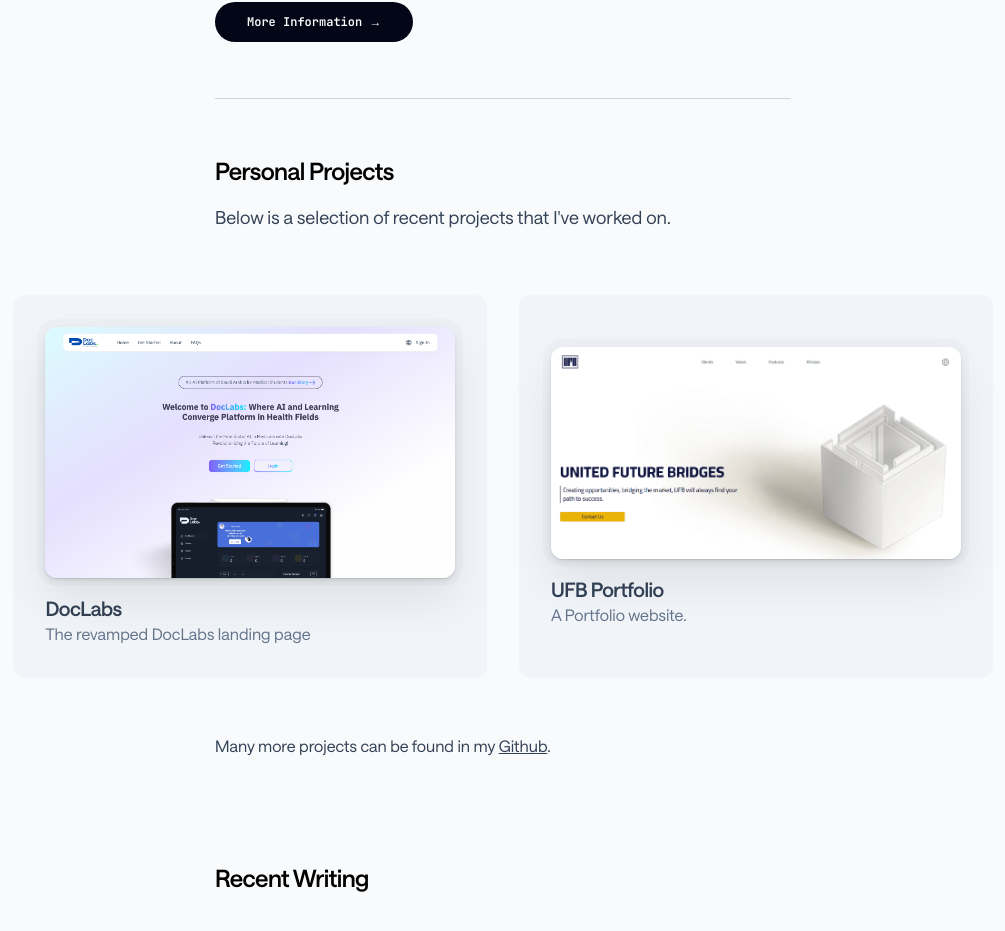
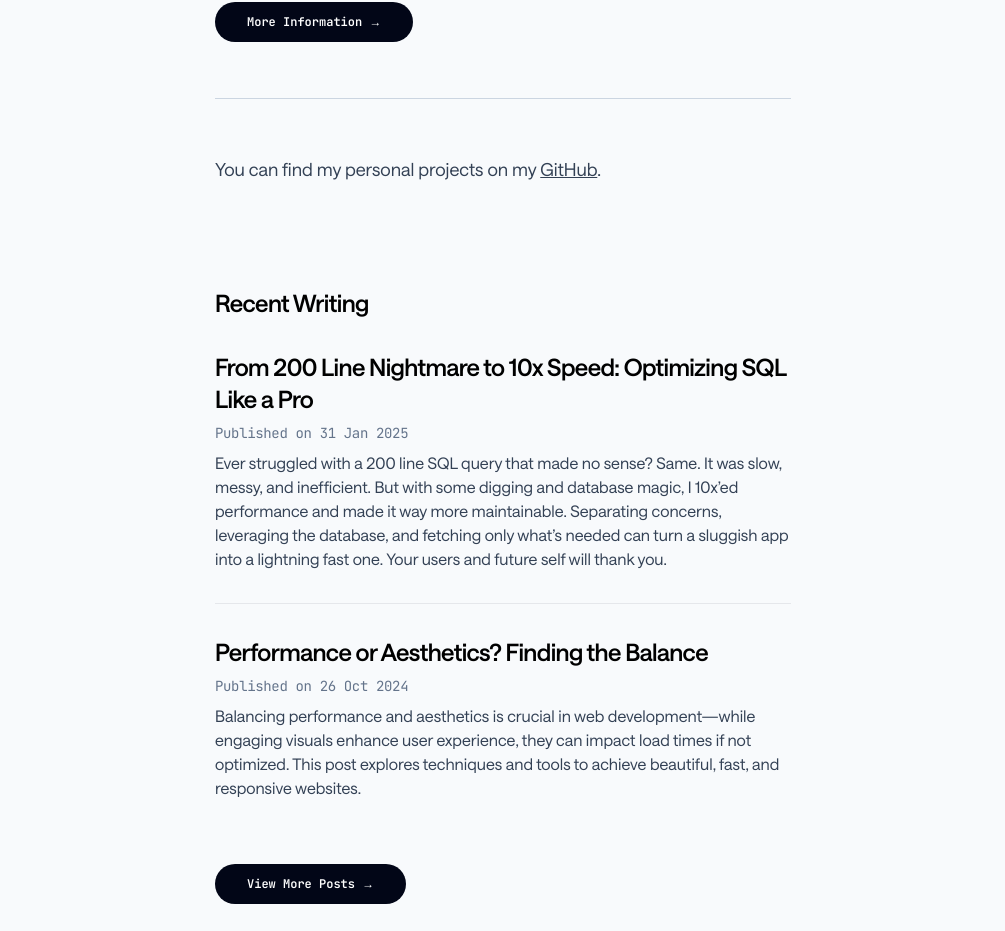
Before and after one commit to AlshehriAli0/portfolio-v2, a Next.js app: page / in a window 1280 px wide. Shown: the part 304-1235 px from the top of the page, without its empty margins (137-1142 px from the left). Built offline with nearby package versions, Linux system fonts and the light colour scheme.

Commit message:
refactor: Remove personal projects section and update GitHub link

```diff
--- a/app/components/Transition.tsx
+++ b/app/components/Transition.tsx
@@ -1,6 +1,6 @@
-'use client';
+"use client";
 
-import { motion } from 'framer-motion';
+import { motion } from "framer-motion";
 
 export default function Transition({
   children,
@@ -11,13 +11,8 @@ export default function Transition({
     <motion.div
       initial={{ y: 15, opacity: 0 }}
       animate={{ y: 0, opacity: 1 }}
-      exit={{
-        opacity: 0,
-        transition: {
-          duration: 0,
-        },
-      }}
-      transition={{ ease: 'easeInOut', duration: 0.5 }}
+      exit={{ y: -15, opacity: 0 }}
+      transition={{ ease: "easeOut", duration: 0.4 }}
     >
       {children}
     </motion.div>
--- a/app/page.tsx
+++ b/app/page.tsx
@@ -1,9 +1,7 @@
 import Link from "next/link";
-import Image from "next/image";
 import { Metadata } from "next";
 
 import { ArticleLink } from "./components/article-link";
-import clsx from "clsx";
 import { getAllPosts } from "@/lib/articles";
 import { Title } from "@/app/components/title";
 
@@ -12,26 +10,6 @@ export const metadata: Metadata = {
     canonical: "https://ali-sh.com/",
   },
 };
-
-const projects: {
-  href?: string;
-  title: string;
-  description: string;
-  image: string;
-}[] = [
-  {
-    title: "DocLabs",
-    href: "https://doclabs.app/",
-    description: "The revamped DocLabs landing page",
-    image: "/doclabs.png",
-  },
-  {
-    title: "UFB Portfolio",
-    href: "https://ufbsa.com/",
-    description: "A Portfolio website.",
-    image: "/ufb.png",
-  },
-];
 
 export const dynamic = "force-static";
 
@@ -64,49 +42,10 @@ export default async function Home() {
       </section>
 
       <section className="pb-16">
-        <Title as="h2" variant="secondary" className="mb-4">
-          Personal Projects
-        </Title>
-
         <p className="text-slate-700 text-lg">
-          Below is a selection of recent projects that I&apos;ve worked on.
-        </p>
-        <div className="lg:w-[170%] lg:-ml-[35%] grid grid-cols-1 md:grid-cols-2 grid-flow-dense gap-8 mt-16">
-          {projects.map((project) => {
-            const isLink = !!project.href;
-            const WrappingComponent = isLink ? Link : "div";
-
-            return (
-              <WrappingComponent
-                href={project.href ?? "/"}
-                key={project.title}
-                className={clsx(
-                  "flex flex-col justify-center bg-slate-100 hover:bg-slate-200/55 hover:shadow-md group transition-colors rounded-xl p-8"
-                )}
-              >
-                <div className="relative rounded-xl mb-4 shadow-project">
-                  <Image
-                    width={450}
-                    height={240}
-                    src={project.image}
-                    alt=""
-                    className="rounded-xl bg-cover"
-                  />
-                </div>
-                <h3 className="text-slate-700 font-semibold tracking-tight text-xl">
-                  {project.title}
-                </h3>
-                <h3 className="text-slate-500 text-base">
-                  {project.description}
-                </h3>
-              </WrappingComponent>
-            );
-          })}
-        </div>
-        <p className="text-slate-700 pt-14">
-          Many more projects can be found in my{" "}
-          <Link href={"https://github.com/AlshehriAli0"} className="underline">
-            Github
+          You can find my personal projects on my{" "}
+          <Link href="https://github.com/AlshehriAli0" className="underline">
+            GitHub
           </Link>
           .
         </p>
```
Also changed, not shown: public/doclabs.png (deleted), public/ufb.png (deleted).
